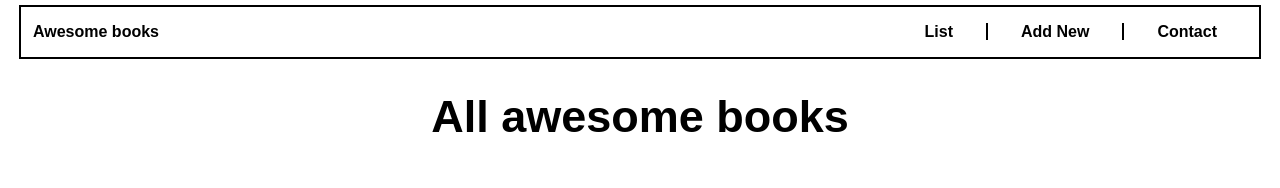
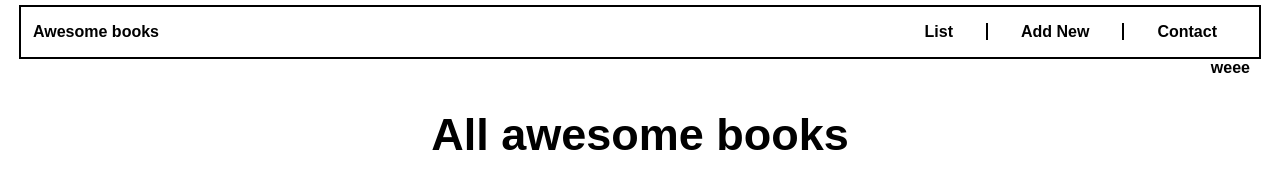
Before and after one commit to ijosue16/Awesome-books-ES-6, a website with bundled scripts: page index.html in a window 1280 px wide. Built offline with nearby package versions, Linux system fonts and the light colour scheme.

Commit message:
added time section

```diff
--- a/index.css
+++ b/index.css
@@ -34,6 +34,12 @@ h1 {
   font-size: 45px;
 }
 
+.time {
+  display: flex;
+  flex-direction: row;
+  width: 100%;
+  justify-content: flex-end;
+}
 .dataContainer {
   display: flex;
   flex-direction: column;
--- a/index.html
+++ b/index.html
@@ -19,6 +19,7 @@
             <li><a href="#contact" class="header-elements Contact">Contact</a></li>
         </ul>
     </div>
+    <div class="time"><p>weee</p></div>
     <section class="temp1" id="temp1">
 <h1 class="dataContainerTitle">All awesome books</h1>
 
```
